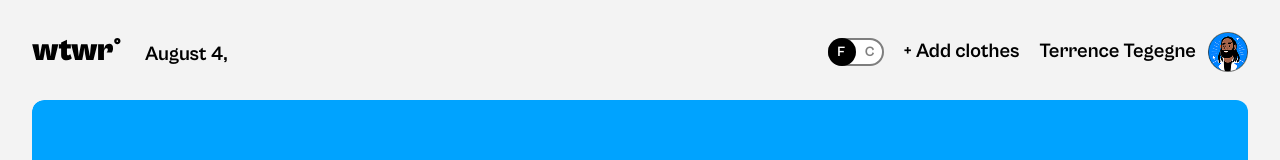
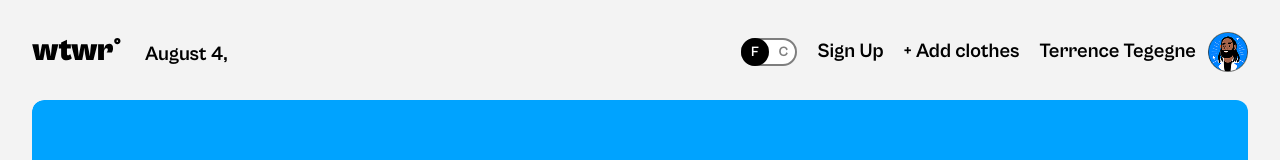
Before and after one commit to tcatt71/se_project_react, a React (Vite) app: page / in a window 1280 px wide. Shown: the top 160 px of the page. Built offline with nearby package versions, Linux system fonts and the light colour scheme; no server answers; data requests are answered from the project's data file.

Commit message:
feat: integrate RegisterModal into App

```diff
--- a/src/components/App/App.jsx
+++ b/src/components/App/App.jsx
@@ -8,6 +8,7 @@ import Footer from "../Footer/Footer";
 import ItemModal from "../ItemModal/ItemModal";
 import Profile from "../Profile/Profile";
 import AddItemModal from "../AddItemModal/AddItemModal";
+import RegisterModal from "../RegisterModal/RegisterModal";
 
 import { CurrentTemperatureUnitContext } from "./../../contexts/CurrentTemperatureUnitContext";
 
@@ -65,6 +66,10 @@ function App() {
     setActiveModal("add-garment");
   }
 
+  function handleRegister() {
+    setActiveModal("register");
+  }
+
   function handleCardClick(cardData) {
     setActiveModal("item-card");
     setSelectedCard(cardData);
@@ -83,6 +88,18 @@ function App() {
       })
       .catch((err) => console.error(err.message))
       .finally(() => setIsLoading(false));
+  }
+
+  function handleRegisterSubmit(userData) {
+    setIsLoading(true);
+    console.log("Submitting registration:", userData);
+
+    // TODO: Add auth backend API call here
+
+    setTimeout(() => {
+      handleCloseModal();
+      setIsLoading(false);
+    }, 1000);
   }
 
   function handleToggleSwitchChange() {
@@ -113,7 +130,11 @@ function App() {
         value={{ currentTemperatureUnit, handleToggleSwitchChange }}
       >
         <div className="app__container">
-          <Header location={weatherData.location} onAddItem={handleAddItem} />
+          <Header
+            location={weatherData.location}
+            onAddItem={handleAddItem}
+            onRegister={handleRegister}
+          />
           <Routes>
             <Route
               path="/"
@@ -152,6 +173,12 @@ function App() {
           onAddItem={handleAddItemSubmit}
           isLoading={isLoading}
         />
+        <RegisterModal
+          isOpen={activeModal === "register"}
+          onClose={handleCloseModal}
+          onRegisterSubmit={handleRegisterSubmit}
+          isLoading={isLoading}
+        ></RegisterModal>
       </CurrentTemperatureUnitContext.Provider>
     </div>
   );
--- a/src/components/Header/Header.jsx
+++ b/src/components/Header/Header.jsx
@@ -12,7 +12,7 @@ const currentDate = new Date().toLocaleString("default", {
   day: "numeric",
 });
 
-function Header({ location, onAddItem }) {
+function Header({ location, onAddItem, onRegister }) {
   return (
     <header className="header app__header">
       <div className="header__container">
@@ -26,6 +26,12 @@ function Header({ location, onAddItem }) {
       </div>
       <div className="header__container">
         <ToggleSwitch />
+        <button
+          className="button button_type_text header__button"
+          onClick={onRegister}
+        >
+          Sign Up
+        </button>
         <button
           className="button button_type_text header__button"
           onClick={onAddItem}
```
